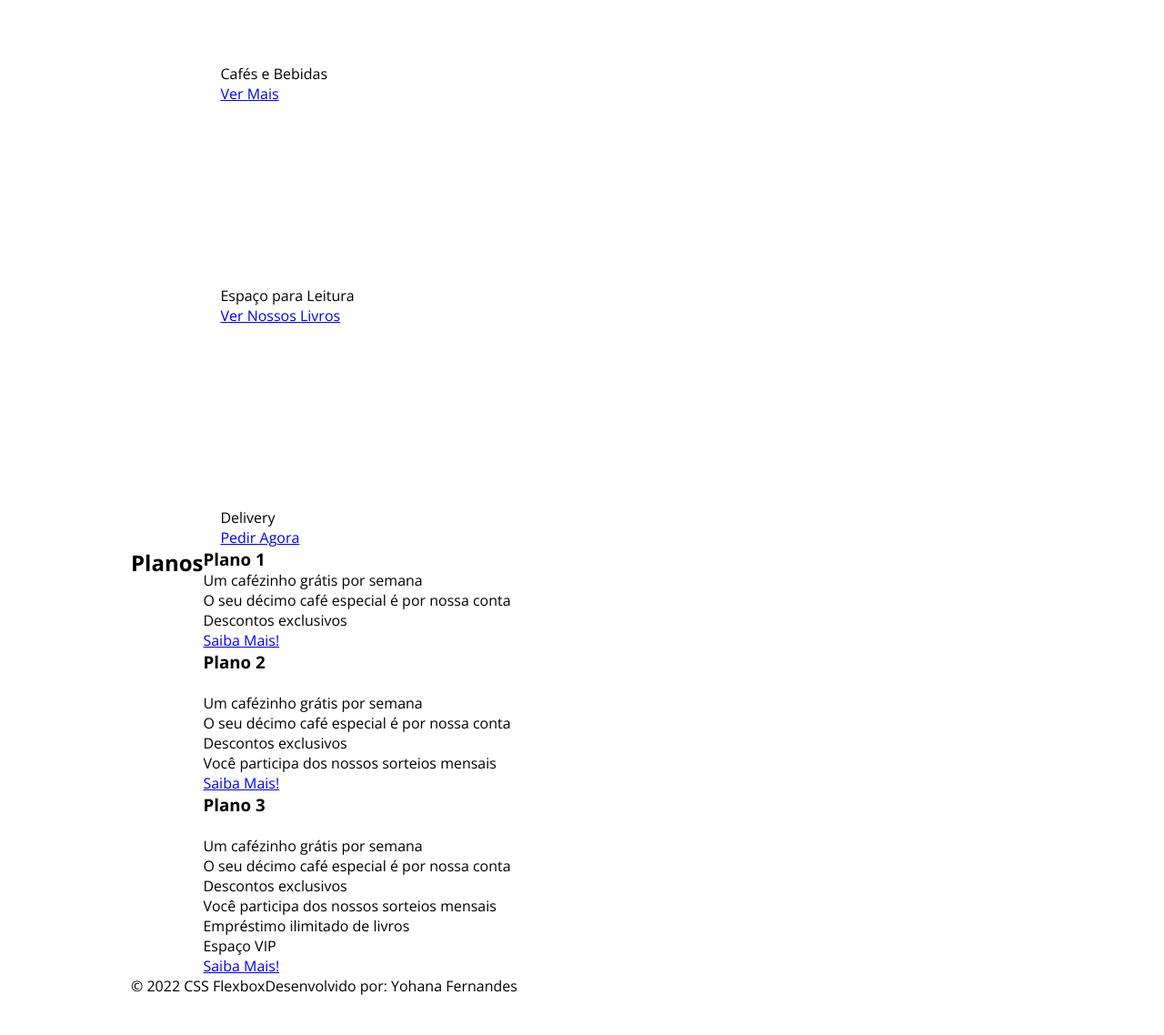
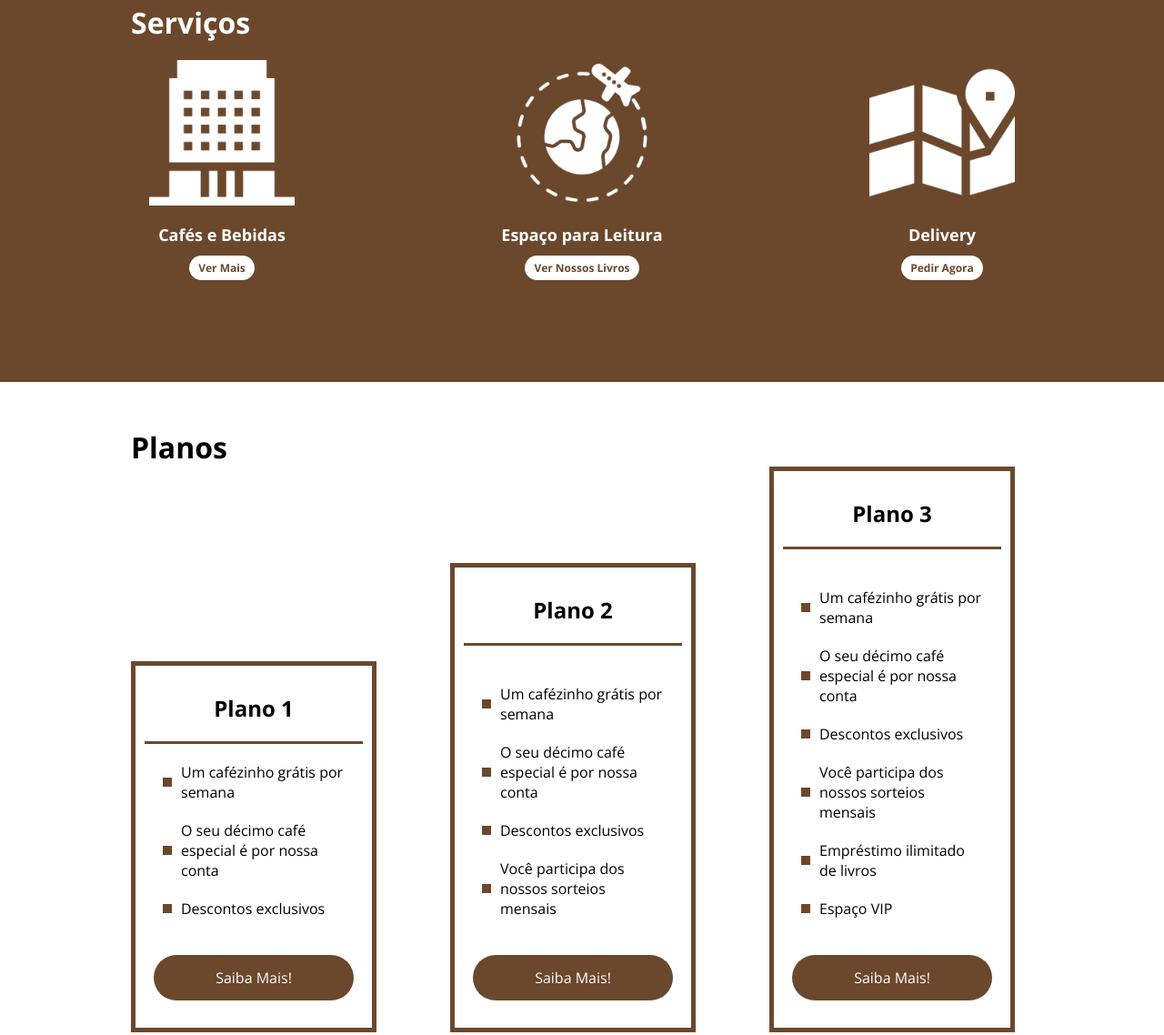
Before and after one commit to yohanaff/dio-posicionando-elementos-com-flexbox-em-css, a plain HTML site: page index.html in a window 1280 px wide. Shown: the part 1238-2376 px from the top of the page at 91% size. Before the commit the page ends 2333 px from the top, so only its background shows below. Drawn offline with nearby package versions, Linux system fonts and the light colour scheme.

Commit message:
Estiliza a seção de planos e faz alguns ajustes

```diff
--- a/style.css
+++ b/style.css
@@ -17,6 +17,10 @@ ul li a {
 div img {
     display: block;
     width: 100%;
+}
+
+em {
+    font-style: none;
 }
 
 .flex-container {
@@ -51,14 +55,12 @@ header .menu {
 }
 
 .apresentacao {
-    border: 2px solid red;
     height: 100vh;
     align-items: center;
     justify-content: space-between;
 }
 
 .apresentacao .texto-apresentacao {
-    border: 2px solid red;
     min-height: 200px;
 }
 
@@ -68,13 +70,12 @@ header .menu {
     margin-bottom: 10px;
 }
 
-.texto-apresentacao a {
+.button {
     background-color: #6b482c;
     color: #ffffff;
     text-align: center;
     border-radius: 30px;
     width: 220px;
-    border: 2px solid red;
     display: block;
     text-decoration: none;
     height: 50px;
@@ -83,7 +84,6 @@ header .menu {
 }
 
 #quem-somos {
-    border: 2px solid red;
     flex-direction: row-reverse;
     align-items: center;
     justify-content: space-between;
@@ -109,3 +109,129 @@ header .menu {
     margin-bottom: 10px;
     width: 90%;
 }
+
+#quem-somos img{
+    min-width: 420px;
+}
+
+.container-externo {
+    background-color: #6b482c;
+    width: 100%;
+}
+
+#servicos {
+    flex-direction: column;
+    padding-top: 50px;
+    padding-bottom: 100px;
+}
+
+#servicos h2 {
+    color: #ffffff;
+    font-size: 32px;
+    margin-bottom: 20px;
+}
+.list-servicos {
+    display: flex;
+    justify-content: space-between;
+}
+
+.list-servicos .item-servico {
+    text-align: center;
+}
+
+.item-servico a {
+    width: 220px;
+    background-color: #ffffff;
+    border-radius: 30px;
+    height: 50px;
+    text-align: center;
+    line-height: 50px;
+    margin-top: 20px;
+    padding: 5px 10px;
+    color: #6b482c;
+    font-size: 12px;
+    text-decoration: none;
+    font-weight: 700;
+}
+
+.item-servico p {
+    font-weight: 700;
+    font-size: 18px;
+    color: #ffffff;
+    margin-top: 20px;
+}
+
+.item-servico img {
+    width: 80%;
+    margin: auto;
+}
+
+#planos {
+    flex-direction: column;
+    min-height: 100vh;
+    padding-top: 50px;
+}
+
+#planos h2 {
+    font-size: 32px;
+}
+
+.list-planos {
+    display: flex;
+    align-items: flex-end;
+    justify-content: space-between;
+}
+
+.item-plano {
+    flex: 1;
+    border: 5px solid #6b482c;
+    margin-right: 20px;
+    padding: 10px;
+    max-width: 240px;
+}
+
+.item-plano .button {
+    margin: auto;
+    margin-bottom: 20px;
+}
+
+.item-plano h3 {
+    font-size: 24px;
+    display: flex;
+    flex-direction: column;
+    text-align: center;
+    margin-top: 20px;
+}
+
+.item-plano h3::after {
+    content: "";
+    background-color: #6b482c;
+    width: 100%;
+    height: 3px;
+    margin-top: 20px;
+    margin-bottom: 10px;
+}
+
+.item-plano ul {
+    padding: 10px 20px;
+    display: flex;
+    flex-direction: column;
+    margin-bottom: 10px;
+}
+
+.item-plano ul li {
+    display: flex;
+    flex-wrap: nowrap;
+    align-items: center;
+    padding-bottom: 20px;
+}
+
+.item-plano ul li::before {
+    content: "";
+    width: 10px;
+    height: 10px;
+    background-color: #6b482c;
+    margin-right: 5px;
+    flex-shrink: 0;
+    margin-right: 10px;
+}
```
